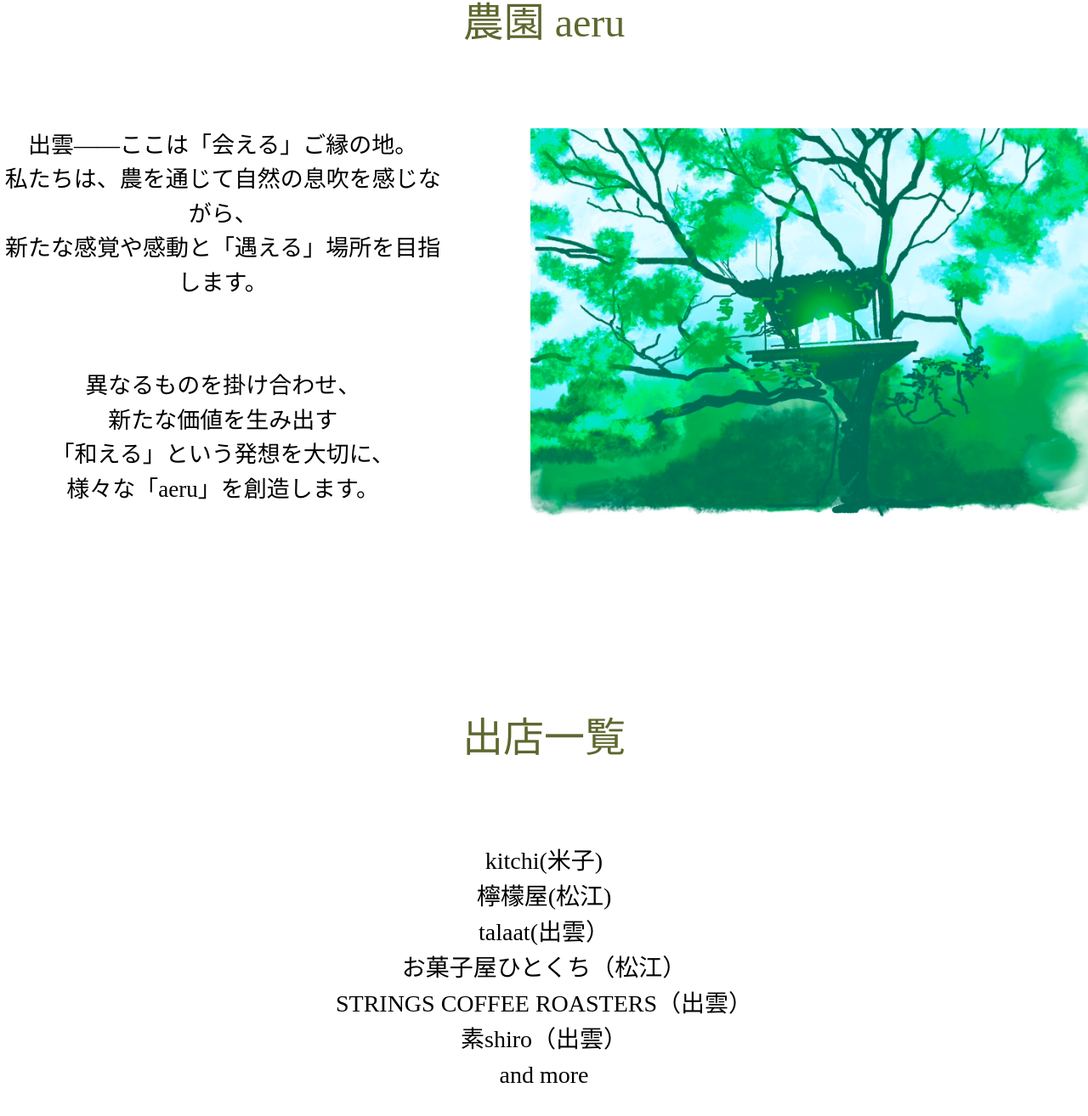
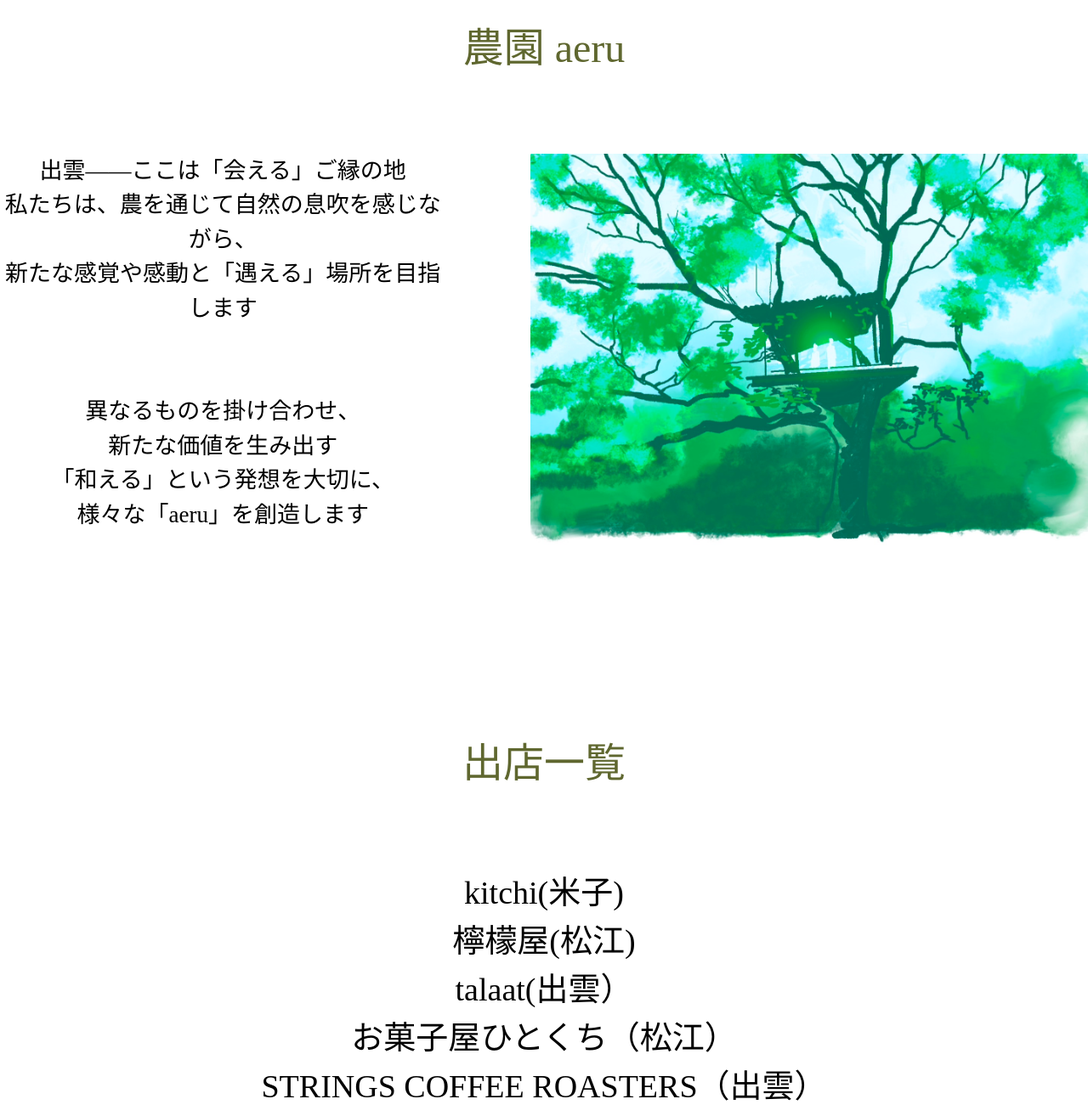
Before and after one commit to TaroHariyama/zen.github.io, a plain HTML site: page index.html in a window 1280 px wide. Shown: the part 4650-5964 px from the top of the page at 85% size. Drawn offline with Linux system fonts and the light colour scheme.

Commit message:
Add files via upload

```diff
--- a/css/style.css
+++ b/css/style.css
@@ -15,8 +15,8 @@ a:hover {
 共通パーツ
 ================================================*/
 section {
-  padding-top: 100px;
-  padding-bottom: 100px;
+  padding-top: 50px;
+  padding-bottom: 50px;
 }
 
 .btn {
@@ -209,7 +209,7 @@ form .form-btn {
 }
 
 .store-list {
-  font-size: 28px;
+  font-size: 20px;
   line-height: 1.5;
   text-align: center;
 }
@@ -240,7 +240,24 @@ footer
   display: inline-block;
 }
 
+/*-----------------------------------------------
+timeschedule
+-----------------------------------------------*/
+.timeschedule {
+  margin: auto;
+  width: 320px;
+  padding-top: 30px;
+}
+
+.timeschedule-content {
+  padding-top: 10px;
+}
+
 @media screen and (min-width: 1101px) {
+  section {
+    padding-top: 100px;
+    padding-bottom: 100px;
+  }
   .inner {
     max-width: 1000px;
     margin: 100px auto;
@@ -318,6 +335,12 @@ footer
     font-size: 25px;
   }
 
+  .store-list {
+    font-size: 38px;
+    line-height: 1.5;
+    text-align: center;
+  }
+
   .timeschedule {
     margin: auto;
     width: 700px;
@@ -326,6 +349,7 @@ footer
 
   .timeschedule-content {
     font-size: 35px;
+    padding-top: 50px;
   }
 }
 
@@ -342,11 +366,6 @@ footer
   }
 }
 /*# sourceMappingURL=style.css.map */
-
-
-/*-----------------------------------------------
-timeschedule
------------------------------------------------*/
 
 .guid {
   text-align: center;
@@ -366,7 +385,3 @@ timeschedule
   width: 500px;
   margin: auto;
 }
-
-.timeschedule-content {
-  padding-top: 50px;
-}
--- a/index.html
+++ b/index.html
@@ -98,10 +98,10 @@
   <section class="aeru">
     <h2 class="sec-title inner">農園 aeru</h2>
     <div class="aeru-container">
-      <p class="aeru-text">出雲――ここは「会える」ご縁の地。<br>
-        私たちは、農を通じて自然の息吹を感じながら、<br>新たな感覚や感動と「遇える」場所を目指します。<br>
+      <p class="aeru-text">出雲――ここは「会える」ご縁の地<br>
+        私たちは、農を通じて自然の息吹を感じながら、<br>新たな感覚や感動と「遇える」場所を目指します<br>
         <br><br>
-        異なるものを掛け合わせ、<br>新たな価値を生み出す<br>「和える」という発想を大切に、<br>様々な「aeru」を創造します。</p>
+        異なるものを掛け合わせ、<br>新たな価値を生み出す<br>「和える」という発想を大切に、<br>様々な「aeru」を創造します</p>
       <div class="aeru-img">
         <img src="./img/aeru.jpg" alt="">
       </div>
@@ -149,10 +149,10 @@
   <!-- /.store -->
 
 
-  <section class="link">
+  <!-- <section class="link">
     <h2 class="sec-title inner">外部リンク一覧</h2>
 
-  </section>
+  </section> -->
   <!-- /.link -->
 
   <section class="access">
@@ -187,7 +187,7 @@
           id="name"
           type="text"
           name="entry.1116083148"
-          placeholder="相逢　和縁"
+          placeholder="相合　和縁"
           required
         />
       </div>
```
